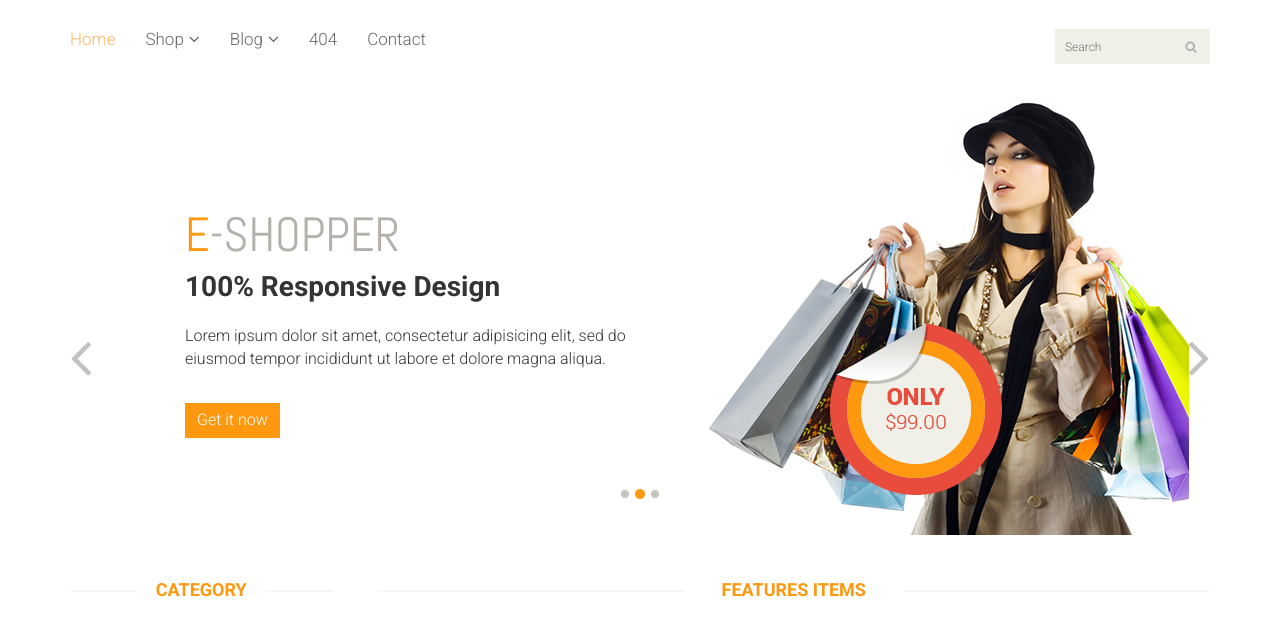
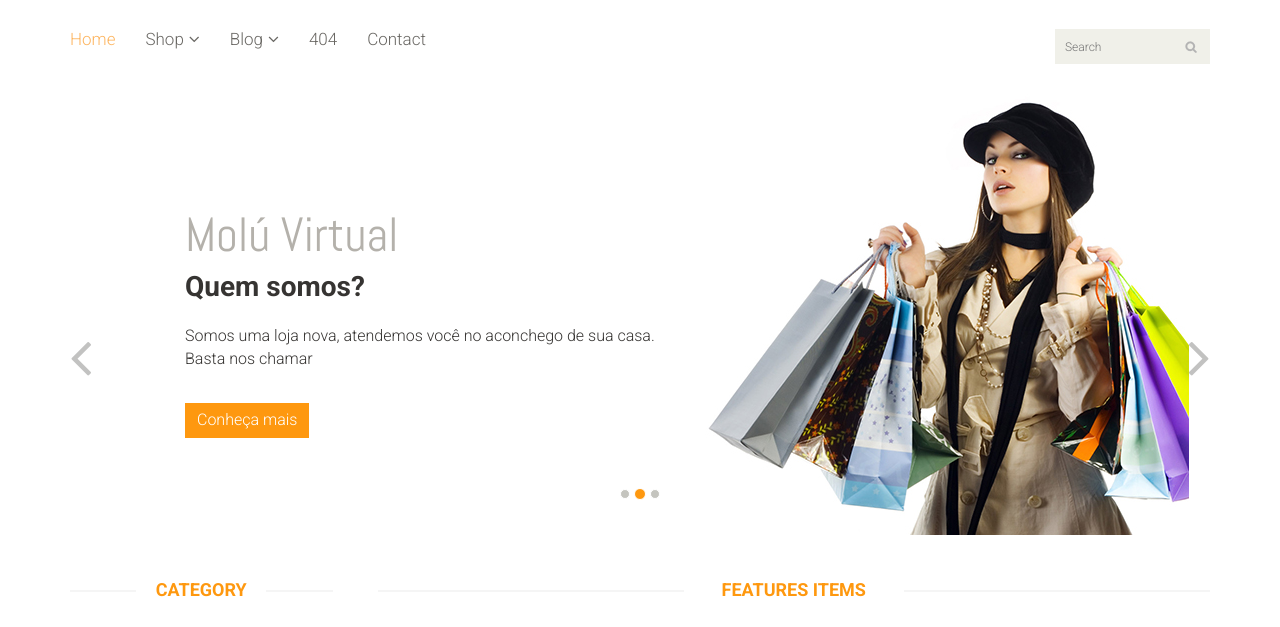
Before and after one commit to moluvirtual/moluvirtual.github.io, a plain HTML site: page index.html in a window 1280 px wide. Shown: the part 118-745 px from the top of the page. Drawn offline with Linux system fonts and the light colour scheme.

Commit message:
alterando imagens e descrições

```diff
--- a/index.html
+++ b/index.html
@@ -157,26 +157,26 @@
 						<div class="carousel-inner">
 							<div class="item active">
 								<div class="col-sm-6">
-									<h1><span>E</span>-SHOPPER</h1>
-									<h2>Free E-Commerce Template</h2>
-									<p>Lorem ipsum dolor sit amet, consectetur adipisicing elit, sed do eiusmod tempor incididunt ut labore et dolore magna aliqua. </p>
-									<button type="button" class="btn btn-default get">Get it now</button>
+									<h1>Molú Virtual</h1>
+									<h2>Bem-vindo</h2>
+									<p>Sua solução de vestuário feminino na cidade de Parnaíba-PI </p>
+									<button type="button" class="btn btn-default get">Conheça mais</button>
 								</div>
 								<div class="col-sm-6">
 									<img src="images/home/girl1.jpg" class="girl img-responsive" alt="" />
-									<img src="images/home/pricing.png"  class="pricing" alt="" />
+
 								</div>
 							</div>
 							<div class="item">
 								<div class="col-sm-6">
-									<h1><span>E</span>-SHOPPER</h1>
-									<h2>100% Responsive Design</h2>
-									<p>Lorem ipsum dolor sit amet, consectetur adipisicing elit, sed do eiusmod tempor incididunt ut labore et dolore magna aliqua. </p>
-									<button type="button" class="btn btn-default get">Get it now</button>
+									<h1>Molú Virtual</h1>
+									<h2>Quem somos?</h2>
+									<p>Somos uma loja nova, atendemos você no aconchego de sua casa. Basta nos chamar </p>
+									<button type="button" class="btn btn-default get">Conheça mais</button>
 								</div>
 								<div class="col-sm-6">
 									<img src="images/home/girl2.jpg" class="girl img-responsive" alt="" />
-									<img src="images/home/pricing.png"  class="pricing" alt="" />
+
 								</div>
 							</div>
 
@@ -184,12 +184,12 @@
 								<div class="col-sm-6">
 									<h1><span>E</span>-SHOPPER</h1>
 									<h2>Free Ecommerce Template</h2>
-									<p>Lorem ipsum dolor sit amet, consectetur adipisicing elit, sed do eiusmod tempor incididunt ut labore et dolore magna aliqua. </p>
-									<button type="button" class="btn btn-default get">Get it now</button>
+									<p>O feedback de nossos clientes é a coisa mais importante, pois isso nos permite traçar novos rumos e buscar tendências, assim fornecendo um melhor serviço </p>
+									<button type="button" class="btn btn-default get">Conheça mais</button>
 								</div>
 								<div class="col-sm-6">
 									<img src="images/home/girl3.jpg" class="girl img-responsive" alt="" />
-									<img src="images/home/pricing.png" class="pricing" alt="" />
+
 								</div>
 							</div>
 
@@ -906,7 +906,7 @@
 					<div class="col-sm-2">
 						<div class="companyinfo">
 							<h2><span>e</span>-shopper</h2>
-							<p>Lorem ipsum dolor sit amet, consectetur adipisicing elit,sed do eiusmod tempor</p>
+							<p>Sua solução em vestuário feminino na cidade de Parnaíba</p>
 						</div>
 					</div>
 					<div class="col-sm-7">
```
Also changed, not shown: images/home/girl1.jpg, images/home/girl3.jpg.
